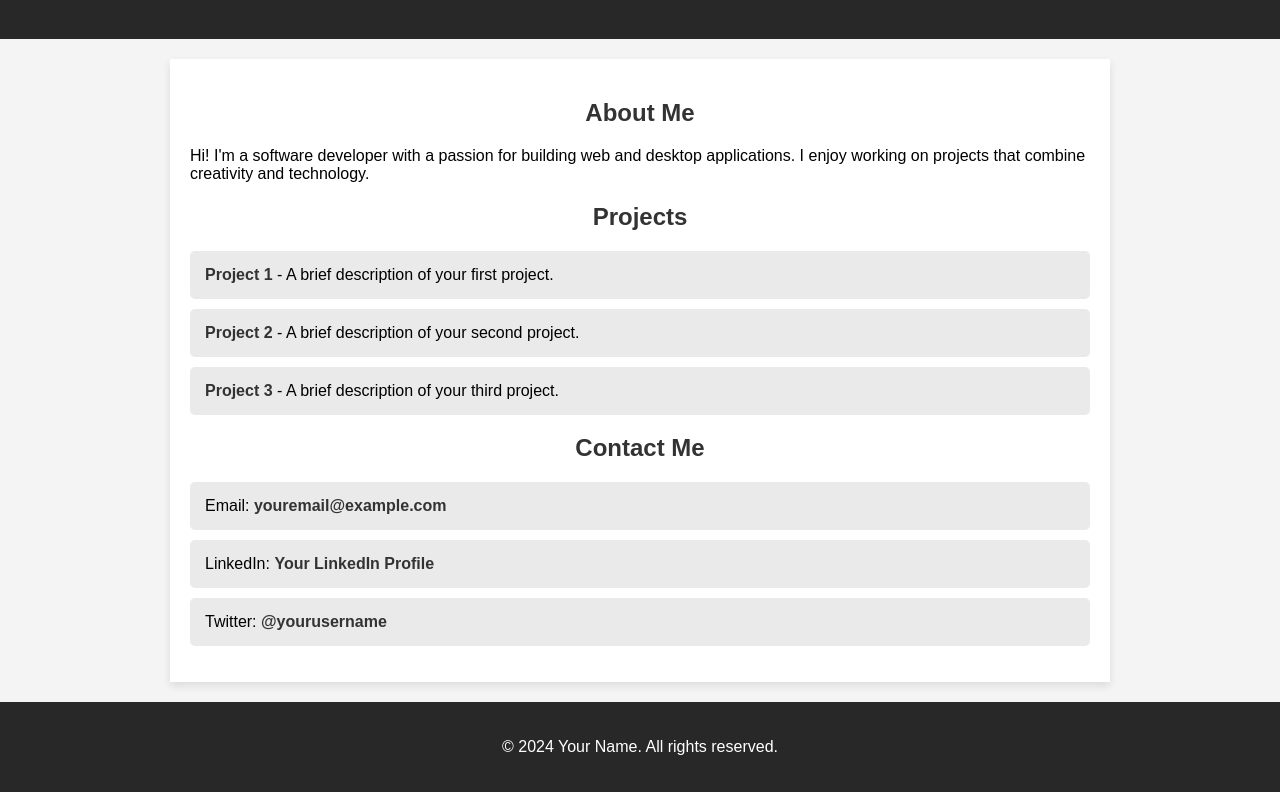
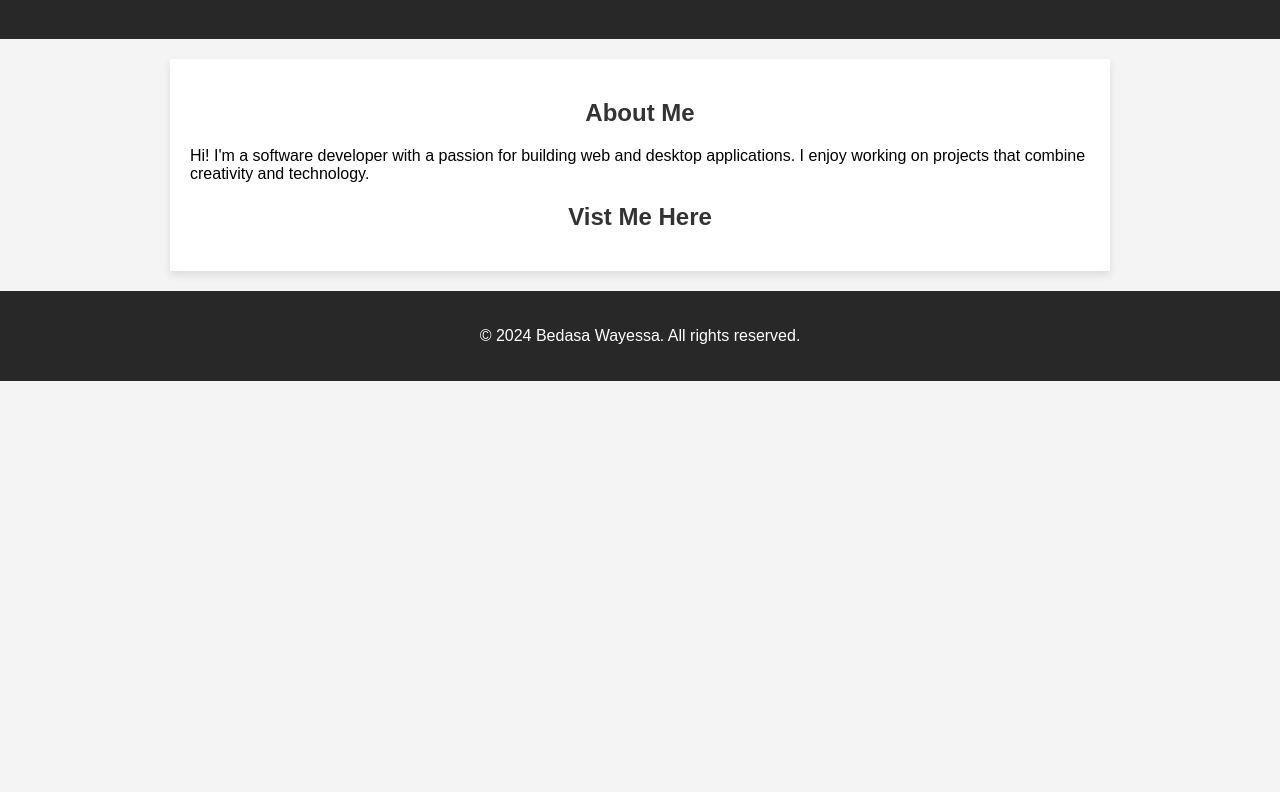
Before and after one commit to bedasawayessa/bedasawayessa.github.io, a plain HTML site: page index.html in a window 1280 px wide. Shown: the part 81-873 px from the top of the page. After the commit the page ends 800 px from the top, so only its background shows below. Drawn offline with Linux system fonts and the light colour scheme.

Commit message:
update index

```diff
--- a/index.html
+++ b/index.html
@@ -65,23 +65,13 @@
     <h2>About Me</h2>
     <p>Hi! I'm a software developer with a passion for building web and desktop applications. I enjoy working on projects that combine creativity and technology.</p>
 
-    <h2>Projects</h2>
-    <ul>
-        <li><a href="https://github.com/your-username/project1" target="_blank">Project 1</a> - A brief description of your first project.</li>
-        <li><a href="https://github.com/your-username/project2" target="_blank">Project 2</a> - A brief description of your second project.</li>
-        <li><a href="https://github.com/your-username/project3" target="_blank">Project 3</a> - A brief description of your third project.</li>
-    </ul>
+    <h2>Vist Me Here <a href="https://bedasawayessa.github.io/bedasa-portfolio/"></a></h2>
 
-    <h2>Contact Me</h2>
-    <ul>
-        <li>Email: <a href="mailto:youremail@example.com">youremail@example.com</a></li>
-        <li>LinkedIn: <a href="https://www.linkedin.com/in/yourprofile" target="_blank">Your LinkedIn Profile</a></li>
-        <li>Twitter: <a href="https://twitter.com/yourusername" target="_blank">@yourusername</a></li>
-    </ul>
+
 </main>
 
 <footer>
-    <p>&copy; 2024 Your Name. All rights reserved.</p>
+    <p>&copy; 2024 Bedasa Wayessa. All rights reserved.</p>
 </footer>
 
 </body>
```
